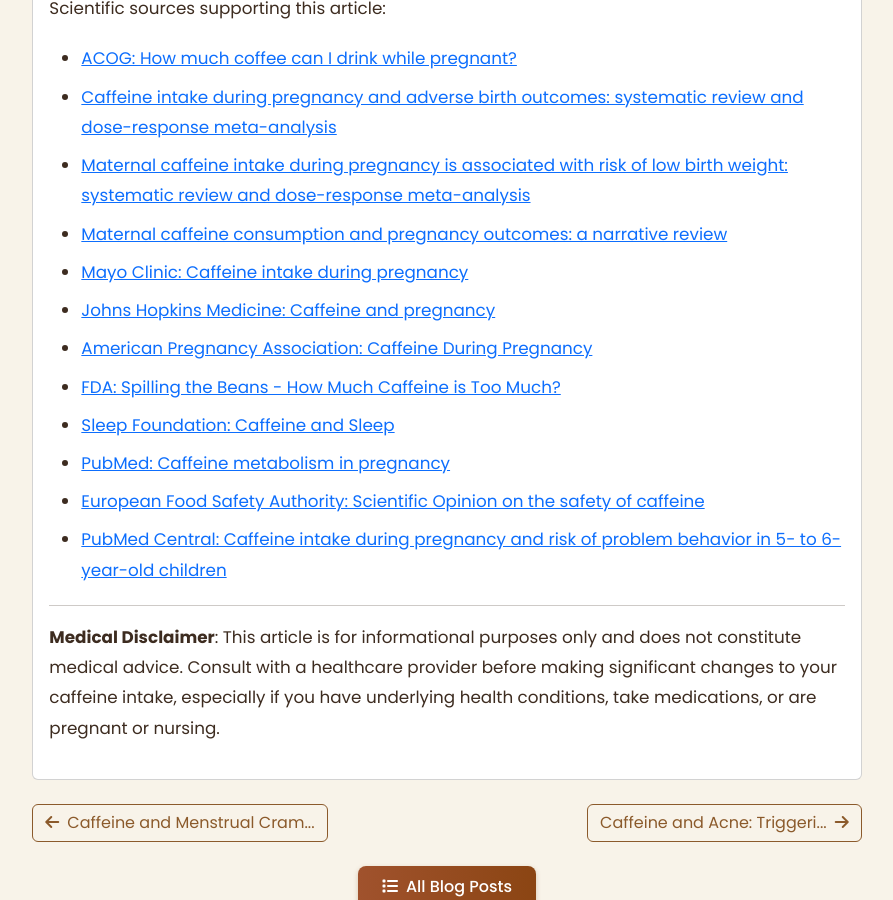
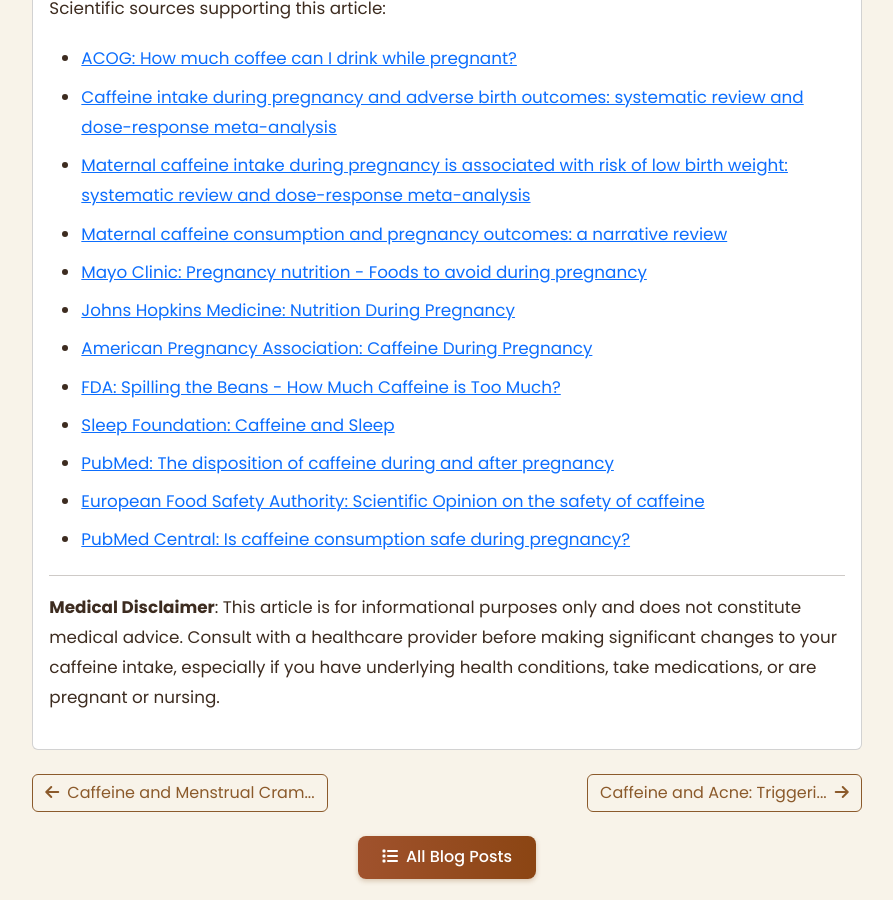
Before and after one commit to IUshakovsky/caff-calc, a Jekyll site: the page built from _posts/2025-11-25-caffeine-pregnancy-guidelines.md, in a window 1280 px wide and 900 px high, scrolled down 7778 px. Shown: the whole window, without its empty margins (193-1086 px from the left). Built offline with Jekyll 4.4.1, drawn with Linux system fonts in a browser that asks for light colours.

Commit message:
fix broken scientific reference URLs in pregnancy caffeine guidelines post

```diff
--- a/_posts/2025-11-25-caffeine-pregnancy-guidelines.md
+++ b/_posts/2025-11-25-caffeine-pregnancy-guidelines.md
@@ -193,14 +193,14 @@
 - [Caffeine intake during pregnancy and adverse birth outcomes: systematic review and dose-response meta-analysis](https://pubmed.ncbi.nlm.nih.gov/25179792/)
 - [Maternal caffeine intake during pregnancy is associated with risk of low birth weight: systematic review and dose-response meta-analysis](https://bmcmedicine.biomedcentral.com/articles/10.1186/s12916-014-0174-6)
 - [Maternal caffeine consumption and pregnancy outcomes: a narrative review](https://pubmed.ncbi.nlm.nih.gov/32843532/)
-- [Mayo Clinic: Caffeine intake during pregnancy](https://www.mayoclinic.org/healthy-lifestyle/pregnancy-week-by-week/in-depth/pregnant-and-caffeine/art-20048412)
-- [Johns Hopkins Medicine: Caffeine and pregnancy](https://www.hopkinsmedicine.org/health/wellness-and-prevention/caffeine-pregnancy)
+- [Mayo Clinic: Pregnancy nutrition - Foods to avoid during pregnancy](https://www.mayoclinic.org/healthy-lifestyle/pregnancy-week-by-week/in-depth/pregnancy-nutrition/art-20043844)
+- [Johns Hopkins Medicine: Nutrition During Pregnancy](https://www.hopkinsmedicine.org/health/wellness-and-prevention/nutrition-during-pregnancy)
 - [American Pregnancy Association: Caffeine During Pregnancy](https://americanpregnancy.org/healthy-pregnancy/pregnancy-health-wellness/caffeine-intake-during-pregnancy/)
 - [FDA: Spilling the Beans - How Much Caffeine is Too Much?](https://www.fda.gov/consumers/consumer-updates/spilling-beans-how-much-caffeine-too-much)
 - [Sleep Foundation: Caffeine and Sleep](https://www.sleepfoundation.org/nutrition/caffeine-and-sleep)
-- [PubMed: Caffeine metabolism in pregnancy](https://pubmed.ncbi.nlm.nih.gov/11817524/)
-- [European Food Safety Authority: Scientific Opinion on the safety of caffeine](https://www.efsa.europa.eu/en/efsajournal/pub/4102)
-- [PubMed Central: Caffeine intake during pregnancy and risk of problem behavior in 5- to 6-year-old children](https://www.ncbi.nlm.nih.gov/pmc/articles/PMC3625078/)
+- [PubMed: The disposition of caffeine during and after pregnancy](https://pubmed.ncbi.nlm.nih.gov/7302604/)
+- [European Food Safety Authority: Scientific Opinion on the safety of caffeine](https://efsa.onlinelibrary.wiley.com/doi/10.2903/j.efsa.2015.4102)
+- [PubMed Central: Is caffeine consumption safe during pregnancy?](https://pmc.ncbi.nlm.nih.gov/articles/PMC3625078/)
 
 ---
 
```
